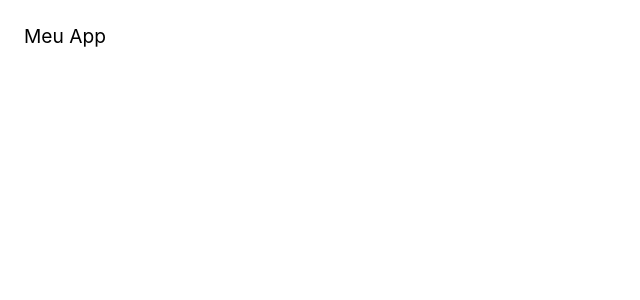
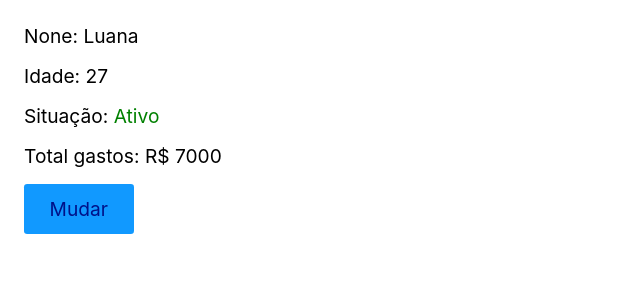
Before and after one commit to Shynjy/Origamid, a React (Create React App) app in the folder react-Ori/meu-app/: page / in a window 1280 px wide. Shown: the top 300 px of the page, without its empty margins (0-640 px from the left). Built offline with nearby package versions, Linux system fonts and the light colour scheme.

Commit message:
Exercício 1 finalizado

```diff
--- a/react-Ori/meu-app/src/App.js
+++ b/react-Ori/meu-app/src/App.js
@@ -1,7 +1,66 @@
 import React from 'react';
 
-const App = () => {
-  return <div>Meu App</div>;
+
+// JSX 1
+// const App = () => {
+//   const nome = "David";
+
+//   return <>
+//     <p>{nome}</p>
+//   </>;
+// };
+
+// Exercício
+
+const luana = {
+  cliente: 'Luana',
+  idade: 27,
+  compras: [
+    { nome: 'Notebook', preco: 'R$ 2500' },
+    { nome: 'Geladeira', preco: 'R$ 3000' },
+    { nome: 'Smartphone', preco: 'R$ 1500' },
+  ],
+  ativa: true,
 };
 
+const mario = {
+  cliente: 'Mario',
+  idade: 31,
+  compras: [
+    { nome: 'Notebook', preco: 'R$ 2500' },
+    { nome: 'Geladeira', preco: 'R$ 3000' },
+    { nome: 'Smartphone', preco: 'R$ 1500' },
+    { nome: 'Guitarra', preco: 'R$ 3500' },
+  ],
+  ativa: false,
+};
+
+function somaTotal(dados) {
+  const valoresLimpos = dados.map((v) => Number(v.preco.replace("R$ ", "")));
+  return valoresLimpos.reduce((a, c) => a + c);
+}
+
+const App = () => {
+  const [dados, setDados] = React.useState(luana)
+
+  function changeName() {
+    if(dados.cliente !== 'Mario') {
+      setDados(mario)
+    } else {
+      setDados(luana)
+    }
+  }
+
+  return (
+  <>
+    <p>None: {dados.cliente}</p>
+    <p>Idade: {dados.idade}</p>
+    <p>Situação: <span style={dados.ativa ? {color: "green"} :{color: "red"} }>{dados.ativa ? "Ativo" : "Inativo" }</span></p>
+    <p>Total gastos: R$ {somaTotal(dados.compras)}</p>
+    <button onClick={changeName}>Mudar</button>
+  </>
+  );
+};
+
+
 export default App;
```
